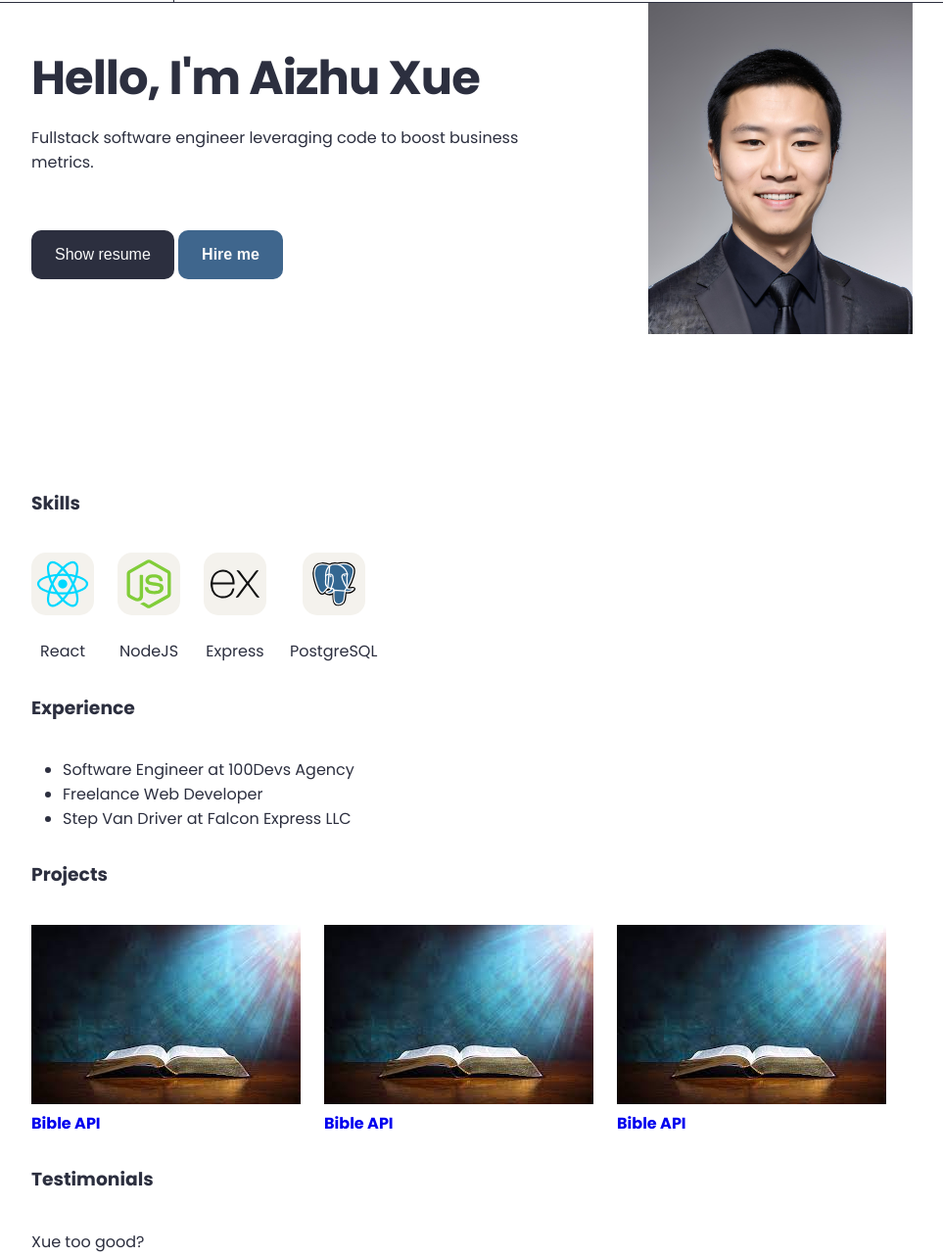
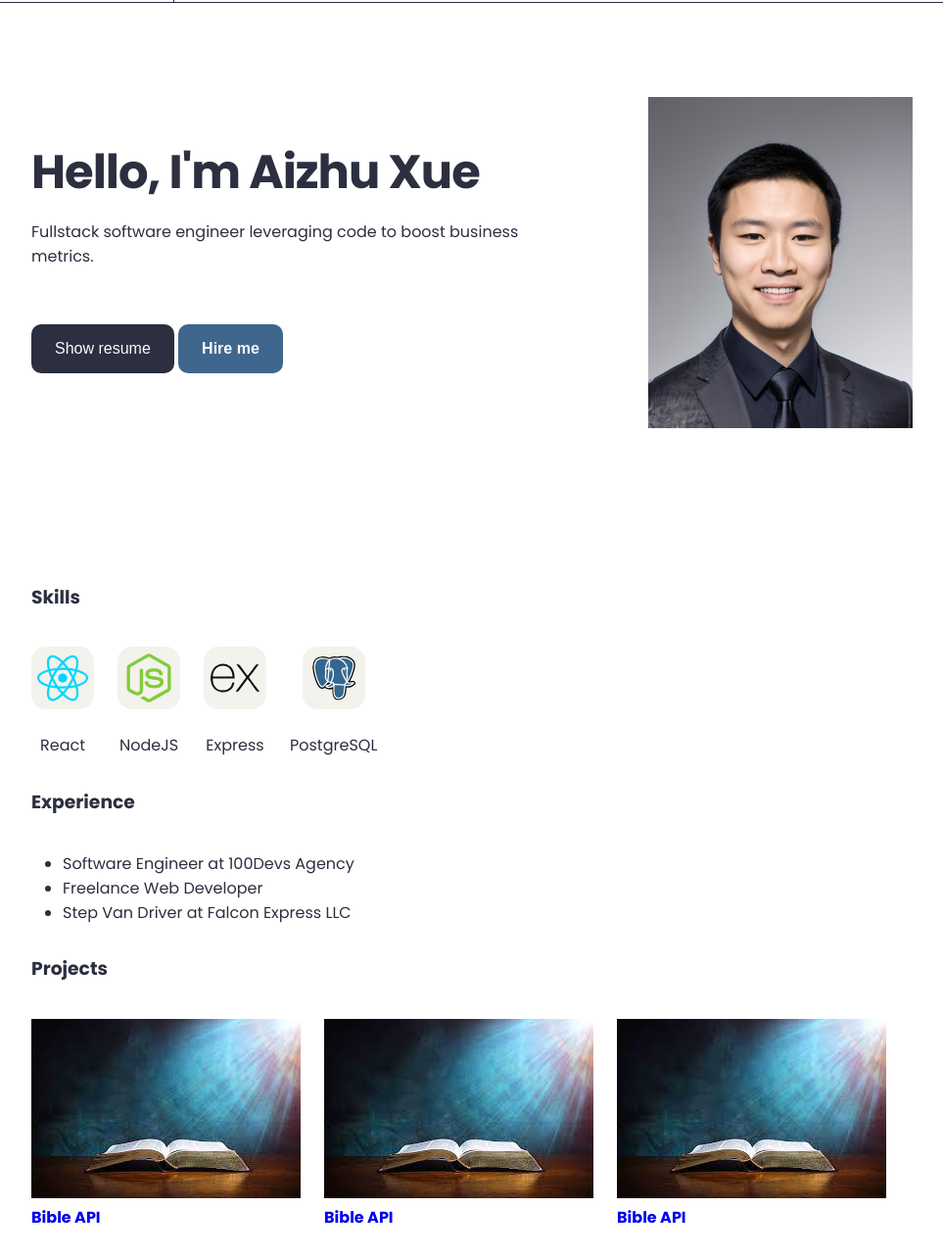
Before and after one commit to aizhuxue007/portfolio, a website built with Vite: page index.html in a window 1280 px wide. Shown: the part 71-1354 px from the top of the page at 98% size, without its empty margins (158-1121 px from the left). Built offline with nearby package versions, Linux system fonts and the light colour scheme.

Commit message:
image position

```diff
--- a/index.html
+++ b/index.html
@@ -49,13 +49,6 @@
     <main>
       <div class="container">
         <div class="scrollable">
-          <div class="right">
-            <img
-              class="hero__img"
-              src="assets/professional-headshot.png"
-              alt="professional picture of Aizhu Xue"
-            />
-          </div>
 
           <div class="hero">
             <div class="hero__description container">
@@ -72,7 +65,13 @@
               </div>
             </div>
           </div>
-
+          <div class="right">
+            <img
+              class="hero__img"
+              src="assets/professional-headshot.png"
+              alt="professional picture of Aizhu Xue"
+            />
+          </div>
           <section class="skills">
             <h3>Skills</h3>
             <div class="skills__grid">
@@ -292,14 +291,14 @@
       </div>
     </section>
 
-    <section class="testimonials">
+    <!-- <section class="testimonials">
       <div class="container">
         <h3>Testimonials</h3>
         <div class="testimonials__carousel">
           <p>Xue too good?</p>
         </div>
       </div>
-    </section>
+    </section> -->
 
     <section class="blog">
       <div class="container">
@@ -374,11 +373,7 @@
               </svg>
             </i>
           </div>
-          <!-- <div class="social">
-                    <i class="social-email">
 
-                    </i>
-                </div> -->
           <div class="social">
             <i class="social-x">
               <svg
--- a/stylesheets/styles.css
+++ b/stylesheets/styles.css
@@ -142,8 +142,6 @@ main {
     margin-bottom: 1.5em;
 }
 
-
-
 .hero__img {
     min-width: 200px;
     max-width: 400px;
```
